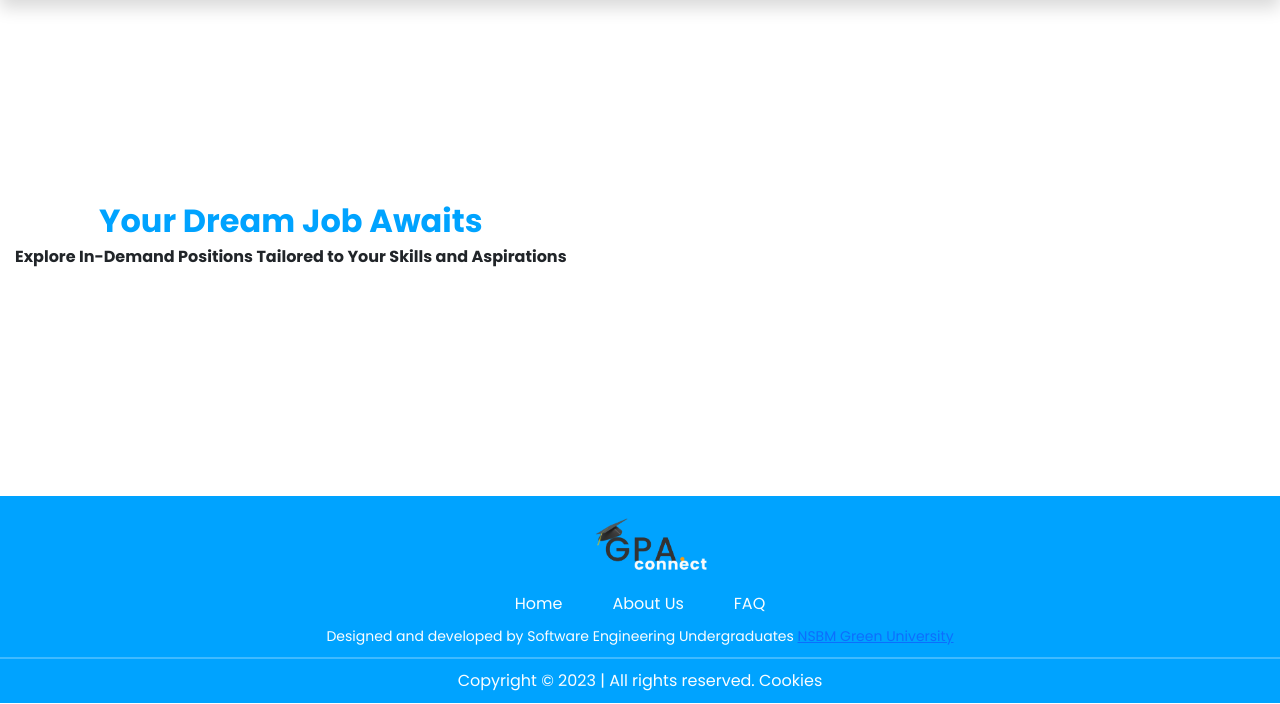
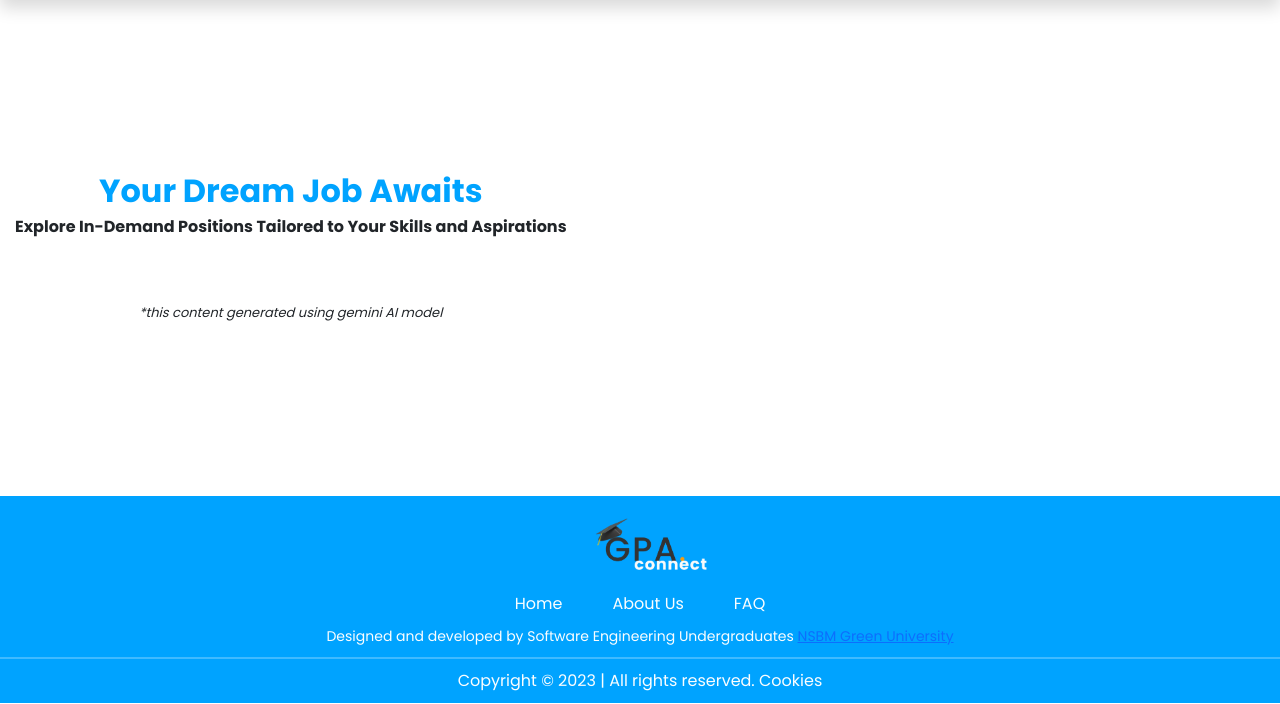
Before and after one commit to KumudithaRanasinghe/GPA_Connect, a Flask app: template Templates/jobs.html in a window 1280 px wide. Shown: the part 96-800 px from the top of the page. Run offline with Flask 3, Linux system fonts and the light colour scheme; the template is opened without the code that fills it, so the values that code supplies are empty.

Commit message:
more updates
some changes

```diff
--- a/Templates/jobs.html
+++ b/Templates/jobs.html
@@ -63,6 +63,7 @@
                   document.getElementById("cont").innerHTML=`${data}`;
 
               </script>
+              <span class="dis-head">*this content generated using gemini AI model</span>
             </div>
         </div>
 
--- a/static/CSS/jobs.css
+++ b/static/CSS/jobs.css
@@ -19,7 +19,14 @@
     font-family: Poppins, sans-serif;
     font-weight: 700;
     text-align: center;
-
+}
+.dis-head{
+    margin-top: 40px;
+    font-size: small;
+    font-family: Poppins, sans-serif;
+    font-weight: 400;
+    font-style: italic;
+    text-align: center;
 }
 
 .row-dev{
@@ -40,10 +47,10 @@
 .main-description{
     font-size: medium;
     color: black;
-
     background-color: #f0f8ff;
     border-radius: 10px;
     margin: 10px;
+    margin-bottom: 30px;
     padding: 15px;
     box-shadow: 1px 1px 4px 0 rgba(0, 0, 0, 0.2);
 }
```
